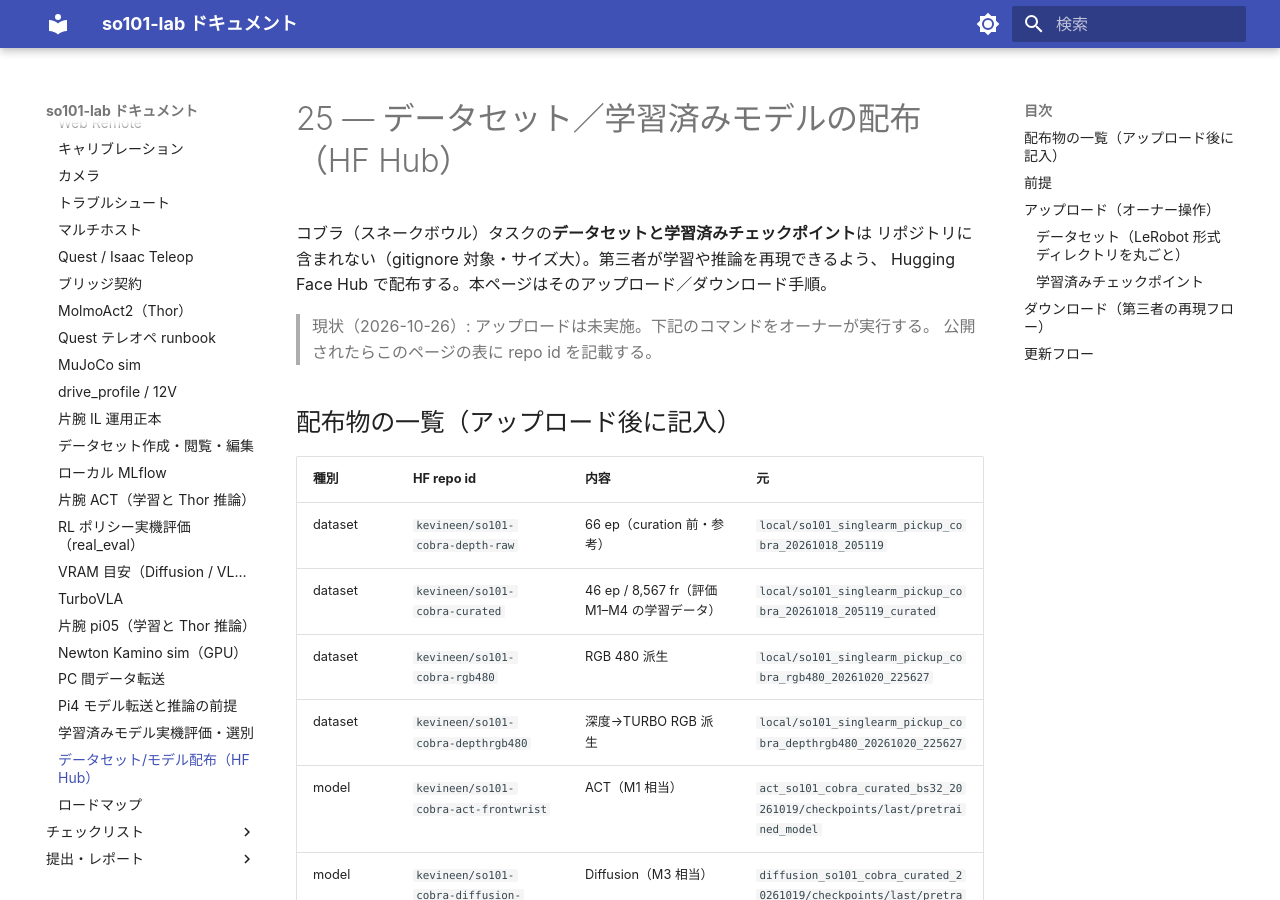
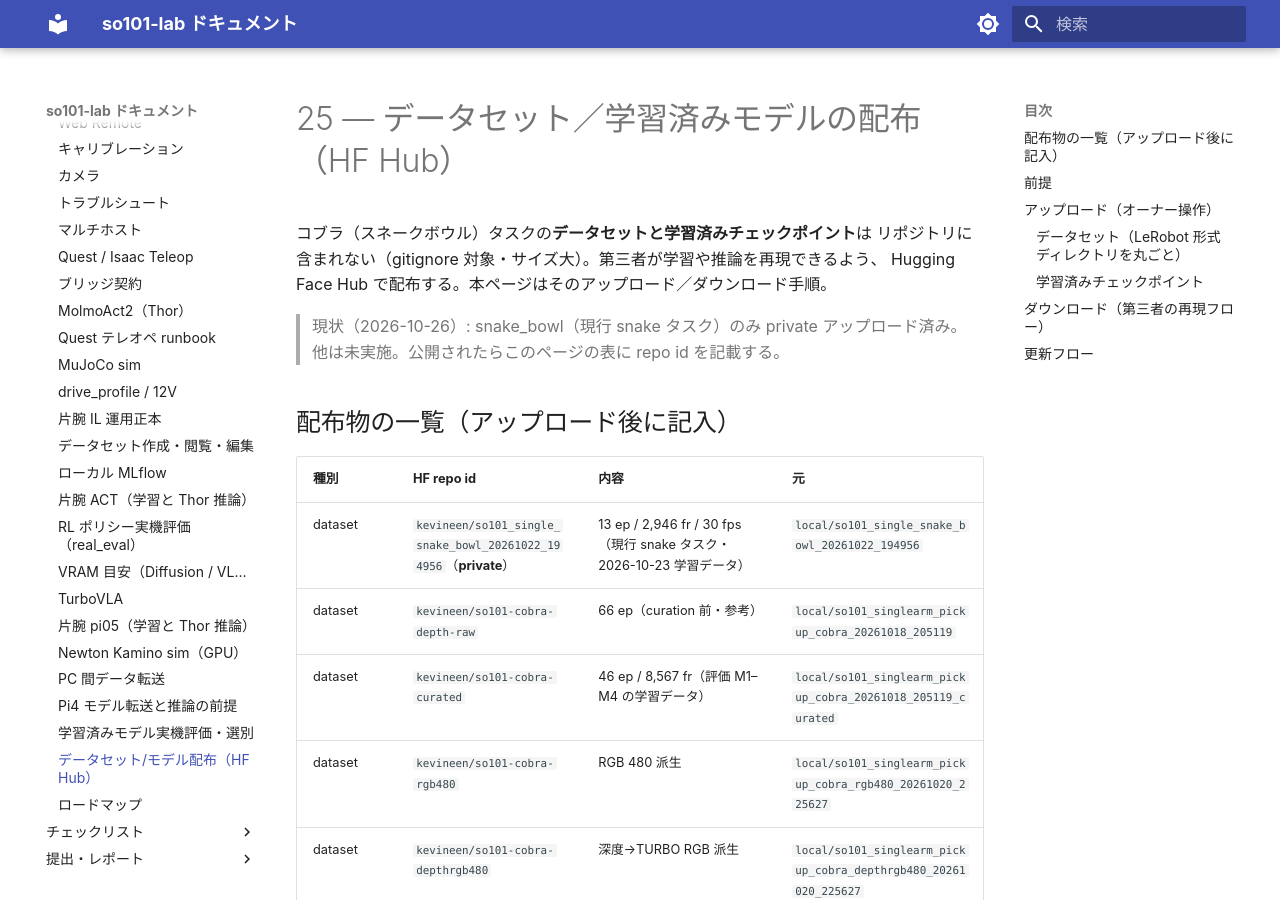
Before and after one commit to kevineen/so101-lab-public, an MkDocs documentation site: the page built from docs/25_dataset_model_release.md, in a window 1280 px wide and 900 px high. Built offline with MkDocs 1.6.1 and Material for MkDocs 9.7.7, drawn with Linux system fonts in a browser that asks for light colours.

Commit message:
Snapshot 2026-10-26: dataset release status update (snake_bowl uploaded private)

```diff
--- a/docs/25_dataset_model_release.md
+++ b/docs/25_dataset_model_release.md
@@ -4,13 +4,14 @@
 リポジトリに含まれない（gitignore 対象・サイズ大）。第三者が学習や推論を再現できるよう、
 Hugging Face Hub で配布する。本ページはそのアップロード／ダウンロード手順。
 
-> 現状（2026-10-26）: アップロードは未実施。下記のコマンドをオーナーが実行する。
-> 公開されたらこのページの表に repo id を記載する。
+> 現状（2026-10-26）: snake_bowl（現行 snake タスク）のみ private アップロード済み。
+> 他は未実施。公開されたらこのページの表に repo id を記載する。
 
 ## 配布物の一覧（アップロード後に記入）
 
 | 種別 | HF repo id | 内容 | 元 |
 |------|------------|------|----|
+| dataset | `kevineen/so101_single_snake_bowl_20261022_194956`（**private**） | 13 ep / 2,946 fr / 30 fps（現行 snake タスク・2026-10-23 学習データ） | `local/so101_single_snake_bowl_20261022_194956` |
 | dataset | `kevineen/so101-cobra-depth-raw` | 66 ep（curation 前・参考） | `local/so101_singlearm_pickup_cobra_20261018_205119` |
 | dataset | `kevineen/so101-cobra-curated` | 46 ep / 8,567 fr（評価 M1–M4 の学習データ） | `local/so101_singlearm_pickup_cobra_20261018_205119_curated` |
 | dataset | `kevineen/so101-cobra-rgb480` | RGB 480 派生 | `local/so101_singlearm_pickup_cobra_rgb480_20261020_225627` |
```
Also changed, not shown: 2 other files.
